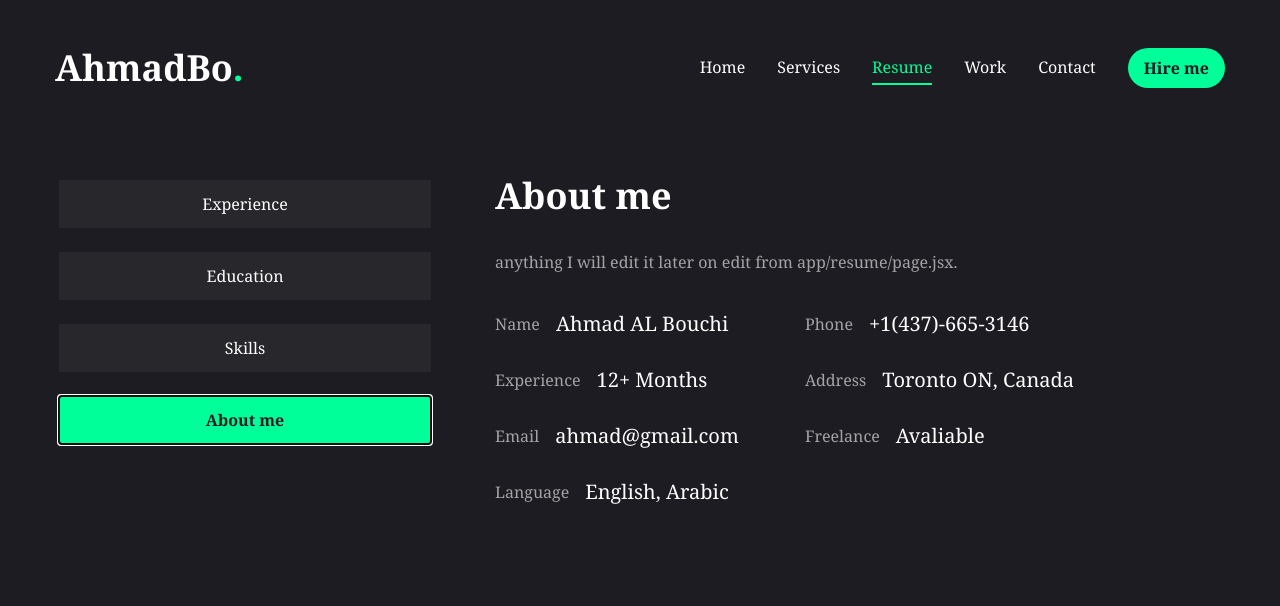
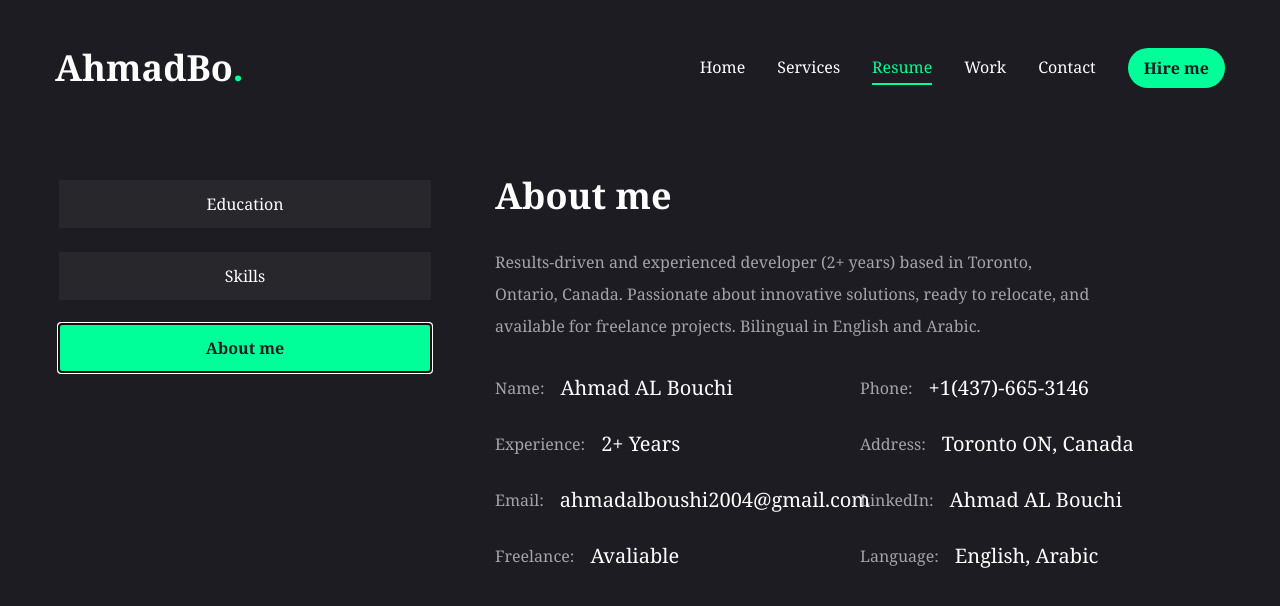
Before and after one commit to Ahmadalbouchi/ahmad-portfolio, a Next.js app: page /resume in a window 1280 px wide. Both pictures are taken after a click on the tab "About me". Shown: the top 606 px of the page. Built offline with nearby package versions, Linux system fonts and the light colour scheme.

Commit message:
resume page

```diff
--- a/app/resume/page.jsx
+++ b/app/resume/page.jsx
@@ -9,6 +9,10 @@ import {
   FaReact,
   FaFigma,
   FaNodeJs,
+  FaAndroid,
+  FaJava,
+  FaPython,
+  FaDatabase,
 } from "react-icons/fa";
 
 import {SiTailwindcss, SiNextdotjs} from "react-icons/si";
@@ -16,42 +20,47 @@ import {SiTailwindcss, SiNextdotjs} from "react-icons/si";
 //about data
 const about = {
     title: "About me",
-    description: "anything I will edit it later on edit from app/resume/page.jsx.",
+    description: "Results-driven and experienced developer (2+ years) based in Toronto, Ontario, Canada.  Passionate about innovative solutions, ready to relocate, and available for freelance projects. Bilingual in English and Arabic.",
     info:[
         {
-            fieldName : "Name",
+            fieldName : "Name:",
             fieldValue: " Ahmad AL Bouchi",
         },
 
         {
-            fieldName : "Phone",
+            fieldName : "Phone:",
             fieldValue: "+1(437)-665-3146",
         },
 
         {
-            fieldName : "Experience",
-            fieldValue: " 12+ Months",
+            fieldName : "Experience:",
+            fieldValue: " 2+ Years",
         },
 
         {
-            fieldName : "Address",
+            fieldName : "Address:",
             fieldValue: "Toronto ON, Canada",
         },
 
         {
-            fieldName : "Email",
-            fieldValue: "ahmad@gmail.com",
+            fieldName : "Email:",
+            fieldValue: "ahmadalboushi2004@gmail.com",
         },
 
         {
-            fieldName : "Freelance",
-            fieldValue: "Avaliable"
+            fieldName : "LinkedIn:",
+            fieldValue: "Ahmad AL Bouchi",
         },
 
         {
-            fieldName : "Language",
+            fieldName : "Freelance:",
+            fieldValue: "Avaliable"
+        },
+        {
+            fieldName : "Language:",
             fieldValue: "English, Arabic",
         },
+    ,
     ]
 
 };
@@ -114,8 +123,13 @@ const experience = {
 const education = {
     icon: '/assets/resume/cap.svg',
     title: 'My Education',
-    description:"edit again",
+    description:"Building a strong foundation in Software Engineering Technology through a college diploma, complemented by focused coursework in web development, databases, and programming languages.",
     items:[
+        {
+            instituation : "Centennial Collge",
+            degree:"Diploma Advanced in Software Engineering ",
+            duration:"2023-present",
+        },
         {
             instituation : "Online Course Platform",
             degree:"Full Stack Web Developer",
@@ -124,13 +138,29 @@ const education = {
         {
             instituation : "Codeademy",
             degree:"Front-end Track",
+            duration:"2024",
+        },
+        {
+            instituation : "Coursera",
+            degree:"Database Development ",
             duration:"2022",
         },
         {
-            instituation : "Centennial Collge",
-            degree:"Diploma Advanced in Software Engineering ",
-            duration:"2022-present",
+            instituation : "Udemy",
+            degree:"C# Complete course ",
+            duration:"2023",
         },
+        {
+            instituation : "Udemy",
+            degree:"Java Complete course ",
+            duration:"2023",
+        },
+        {
+            instituation : "Udemy",
+            degree:"Java Script(React.js,Next.js) ",
+            duration:"2024",
+        },
+
 
 
     ]
@@ -144,7 +174,7 @@ const education = {
 const skills = {
 title: "My skills",
 description:
-"dohtji tpdjhpitj hitj thijr itjt hiojti jtrj htrjiojiortjh oijtrhoio toj",
+"Got an idea? I've got the skills. C#, Java, Python, JavaScript (React, Angular, Node.js), Android development, and database management are just a few of the ingredients I use to cook up innovative applications/Websites. Let's turn your imagination into something real.",
 
 skillList:[
     {
@@ -152,12 +182,29 @@ skillList:[
         name: "html 5",
       },
       {
+        icon: <FaAndroid />,
+        name: "Android Development",
+      },
+
+      {
         icon: <FaCss3 />,
         name: "css 3",
       },
       {
         icon: <FaJs />,
         name: "javascript",
+      },
+      {
+        icon: <FaPython />,
+        name: "Python",
+      },
+      {
+        icon: <FaJava />,
+        name: "java",
+      },
+      {
+        icon: <FaDatabase />,
+        name: "Database Development",
       },
       {
         icon: <FaReact />,
@@ -207,15 +254,16 @@ const Resume = () => {
         >
         <div className="container mx-auto ">
             <Tabs
-            defaultValue="experience"
+            defaultValue="skills"
           className="flex flex-col xl:flex-row gap-[60px]"
             >
             <TabsList className="flex flex-col w-full max-w-[380px] mx-auto xl:mx-0 gap-6">
-            <TabsTrigger value="experience">Experience</TabsTrigger>
+            {/*<TabsTrigger value="experience">Experience</TabsTrigger>*/}
             <TabsTrigger value="education">Education</TabsTrigger>
             <TabsTrigger value="skills">Skills</TabsTrigger>
             <TabsTrigger value="about">About me</TabsTrigger>
             </TabsList>
+
 
             {/* content */}
             <div className="min-h-[70vh] w-full">
@@ -299,7 +347,9 @@ const Resume = () => {
                         <ul className="grid grid-cols-2 sm:grid-cols-3 md:grid-cols-4 gap-4 xl:gap-[30px]">
                         {skills.skillList.map((skill, index) => {
                         return <li key={index}>
-                        <TooltipProvider delayDuration={100}>
+
+
+                          <TooltipProvider delayDuration={100}>
                         <Tooltip>
                             <TooltipTrigger className="w-full h-[150px] bg-[#232329] rounded-xl flex justify-center items-center group" >
                             <div className="text-6xl group-hover:text-accent transition-all duration-300" > {skill.icon}</div>
@@ -311,8 +361,6 @@ const Resume = () => {
 
                         </Tooltip>
                         </TooltipProvider>
-
-
 
                         </li>;
                         })}
@@ -328,7 +376,7 @@ const Resume = () => {
                     <h3 className="text-4xl font-bold " >{about.title}</h3>
                     <p className="max-w-[600px] text-white/60 mx-auto xl:mx-0" >{about.description}
                     </p>
-                    <ul className="grid grid-cols-1 xl:grid-cols-2 gap-y-6 max-w-[620px] mx-auto xl:mx-0" >
+                    <ul className="grid grid-cols-1 xl:grid-cols-2 gap-y-6 max-w-[820px] mx-auto xl:mx-0" >
                         {about.info.map((item, index) => {
                         return (
                             <li key={index} className=" flex items-center justify-center xl:justify-start gap-4  ">
```
